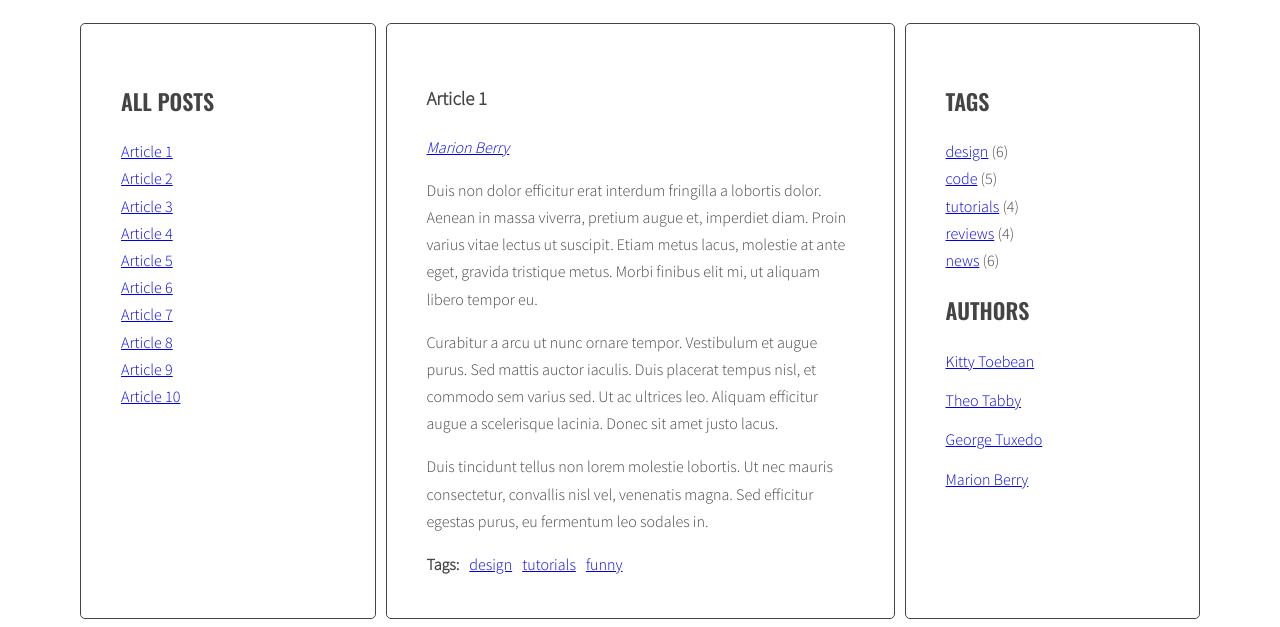
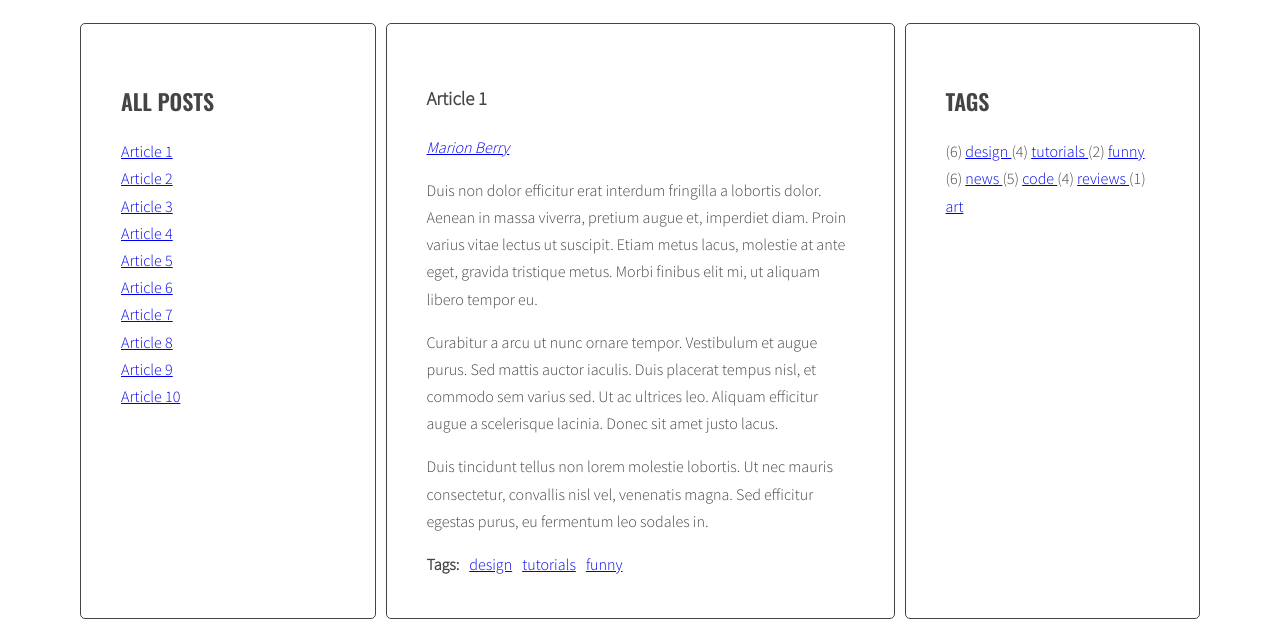
Before and after one commit to buaszko/blog, a website: page index.html in a window 1280 px wide. Shown: the part 220-847 px from the top of the page. Drawn offline with nearby package versions, Linux system fonts and the light colour scheme.

Commit message:
add tags cloud

```diff
--- a/index.html
+++ b/index.html
@@ -183,34 +183,8 @@
             <aside class="sidebar">
               <h2 class="section-title">Tags</h2>
               <ul class="list tags">
-                <li><a href="#">design</a> <span>(6)</span></li>
-                <li><a href="#">code</a> <span>(5)</span></li>
-                <li><a href="#">tutorials</a> <span>(4)</span></li>
-                <li><a href="#">reviews</a> <span>(4)</span></li>
-                <li><a href="#">news</a> <span>(6)</span></li>
-              </ul>
               <h2 class="section-title">Authors</h2>
               <ul class="list authors">
-                <li>
-                  <a href="#">
-                    <span class="author-name">Kitty Toebean</span>
-                  </a>
-                </li>
-                <li>
-                  <a href="#">
-                    <span class="author-name">Theo Tabby</span>
-                  </a>
-                </li>
-                <li>
-                  <a href="#">
-                    <span class="author-name">George Tuxedo</span>
-                  </a>
-                </li>
-                <li>
-                  <a href="#">
-                    <span class="author-name">Marion Berry</span>
-                  </a>
-                </li>
               </ul>
             </aside>
           </main>
--- a/js/script.js
+++ b/js/script.js
@@ -5,6 +5,41 @@ const optTitleSelector = '.post-title';
 const optTitleListSelector = '.titles';
 const optArticleTagsSelector = '.post-tags .list';
 const optArticleAuthorSelector = '.post-author';
+const optCloudClassCount = '5';
+const optCloudClassPrefix = 'tag-size-';
+
+/* Function calculateTagClass */
+function calculateTagClass(count, params) {
+  const normalizedCount = count - params.min;
+  const normalizedMax = params.max - params.min;
+  const percentage = normalizedCount / normalizedMax;
+  const classNumber = Math.floor(percentage * (optCloudClassCount - 1) + 1);
+  return optCloudClassPrefix + classNumber;
+}
+
+/* Function calculateTagsParams */
+
+function calculateTagsParams(tags) {
+  const params = {
+    min: 1,
+    max: 5,
+  }
+
+  for (let tag in tags) {
+    console.log(tag + ' is used ' + tags[tag] + ' times');
+    params.max = Math.max(tags[tag], params.max);
+    params.min = Math.min(tags[tag], params.min);
+
+    if (tags[tag] > params.max) {
+      params.max = tags[tag];
+    }
+    if (tags[tag] < params.min) {
+      params.min = tags[tag];
+    }
+  }
+  return params;
+}
+
 
 function titleClickHandler(event){
   event.preventDefault();
@@ -80,6 +115,8 @@ generateTitleLinks();
 /* function generate tags */
 
 function generateTags(){
+  /* [NEW] create a new variable allTags with an empty object */
+  let allTags = {};
   /* find all articles */
   const articles = document.querySelectorAll(optArticleSelector);
 
@@ -107,6 +144,14 @@ function generateTags(){
       /* add generated code to html variable */
       html += linkHTML;
 
+      /* [NEW] check if this link is NOT already in allTags */
+      if(!allTags.hasOwnProperty(tag)){
+        /* [NEW] add generated code to allTags array */
+        allTags[tag] = 1;
+      } else {
+        allTags[tag]++;
+      }
+
     /* END LOOP: for each tag */
       }
 
@@ -115,6 +160,29 @@ function generateTags(){
     tagsWrapper.innerHTML = html;
   /* END LOOP: for every article: */
   }
+
+  const tagsParams = calculateTagsParams(allTags);
+  console.log ('tagsParams', tagsParams);
+
+  /* [NEW] create variable for all links HTML code */
+  let allTagsHTML = '';
+
+  /* [NEW] find list of tags in right column */
+  const tagList = document.querySelector('.tags');
+
+ /* [NEW] START LOOP: for each tag in allTags: */
+ for (let tag in allTags) {
+
+    /* [NEW] generate code of a link and add it to allTagsHTML */
+
+    allTagsHTML += ' (' + allTags[tag] + ') ' + `<a href="#tag-${ tag }"> ${ tag } </a>`;
+
+    /* [NEW] END LOOP: for each tag in allTags: */
+  }
+
+    /*[NEW] add HTML from allTagsHTML to tagList */
+    tagList.innerHTML = allTagsHTML;
+    console.log(allTags);
 }
 
 generateTags();
@@ -179,9 +247,13 @@ function addClickListenersToTags(){
 
 addClickListenersToTags();
 
+
 /* function generate authors */
 
 function generateAuthors(){
+
+  /* [NEW] create a new variable allAuthors with an empty object */
+  let allAuthors = {};
 
   /* find all articles */
   const articles = document.querySelectorAll(optArticleSelector);
@@ -196,13 +268,24 @@ function generateAuthors(){
     let html = '';
 
     /* get author from data-author attribute */
-    const author = article.getAttribute('data-author');
+    const articleAuthors = article.getAttribute('data-author');
 
     /* generate HTML of the link */
-    const linkHTML = '<a href="#author-' + author + '"><span>' + author + '</span></a>';
+    const linkHTML = '<a href="#author-' + articleAuthors + '"><span>' + articleAuthors + '</span></a>';
 
     /* add generated code to html variable */
     html = html + linkHTML;
+
+    /* [NEW] check if this link is NOT already in allTags */
+    if (!allAuthors[articleAuthors]) {
+
+      /* [NEW] add tag to allTags object */
+      allAuthors[articleAuthors] = 1;
+    } else {
+      allAuthors[articleAuthors]++;
+
+       /* END LOOP: for each tag */
+    }
 
     /* insert HTML of all the links into the tags wrapper */
     authorWrapper.innerHTML = html;
@@ -232,35 +315,22 @@ function authorClickHandler(event){
   const activeAuthorLinks = document.querySelectorAll('a.active[href^="#author-"]');
 
   /* START LOOP: for each active author link */
-    for (let activeAuthorLink of activeAuthorLinks) {
-
-    /* remove class active */
-      activeAuthorLink.classList.remove('active');
+    for (let tag of tagLinks) {
+      tag.classList.add('active');
 
   /* END LOOP: for each active author link */
     }
 
-  /* find all author links with "href" attribute equal to the "href" constant */
-  const targetAuthorLinks = document.querySelectorAll('a[href="' + href + '"]');
-
-  /* START LOOP: for each found author link */
-    for (let targetAuthorLink of targetAuthorLinks) {
-
-    /* add class active */
-      targetAuthorLink.classList.add('active');
-
-  /* END LOOP: for each found tag link */
-    }
   /* execute function "generateTitleLinks" with article selector as argument */
   generateTitleLinks('[data-author="' + author + '"]');
 }
 
 
 
-function addClickListenersToAuthor(){
+function addClickListenersToAuthors(){
 
   /* find all links to author */
-  const authorLinks = document.querySelectorAll('.post-author a');
+  const authorLinks = document.querySelectorAll('a[href^="#author-"]');
 
   /* START LOOP: for each link */
   for (let authorLink of authorLinks) {
@@ -272,4 +342,4 @@ function addClickListenersToAuthor(){
   }
 }
 
-addClickListenersToAuthor();
+addClickListenersToAuthors();
```
